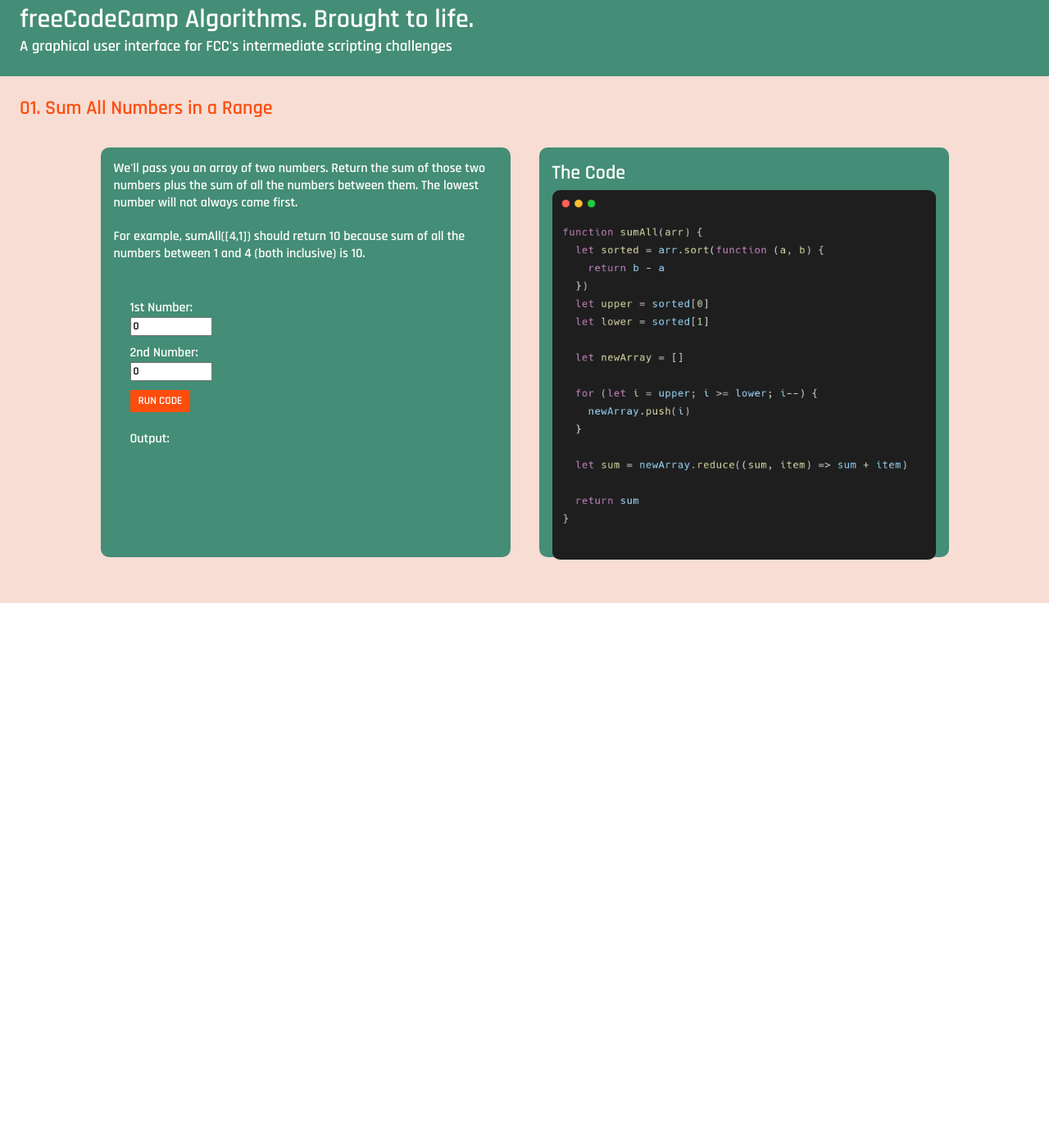
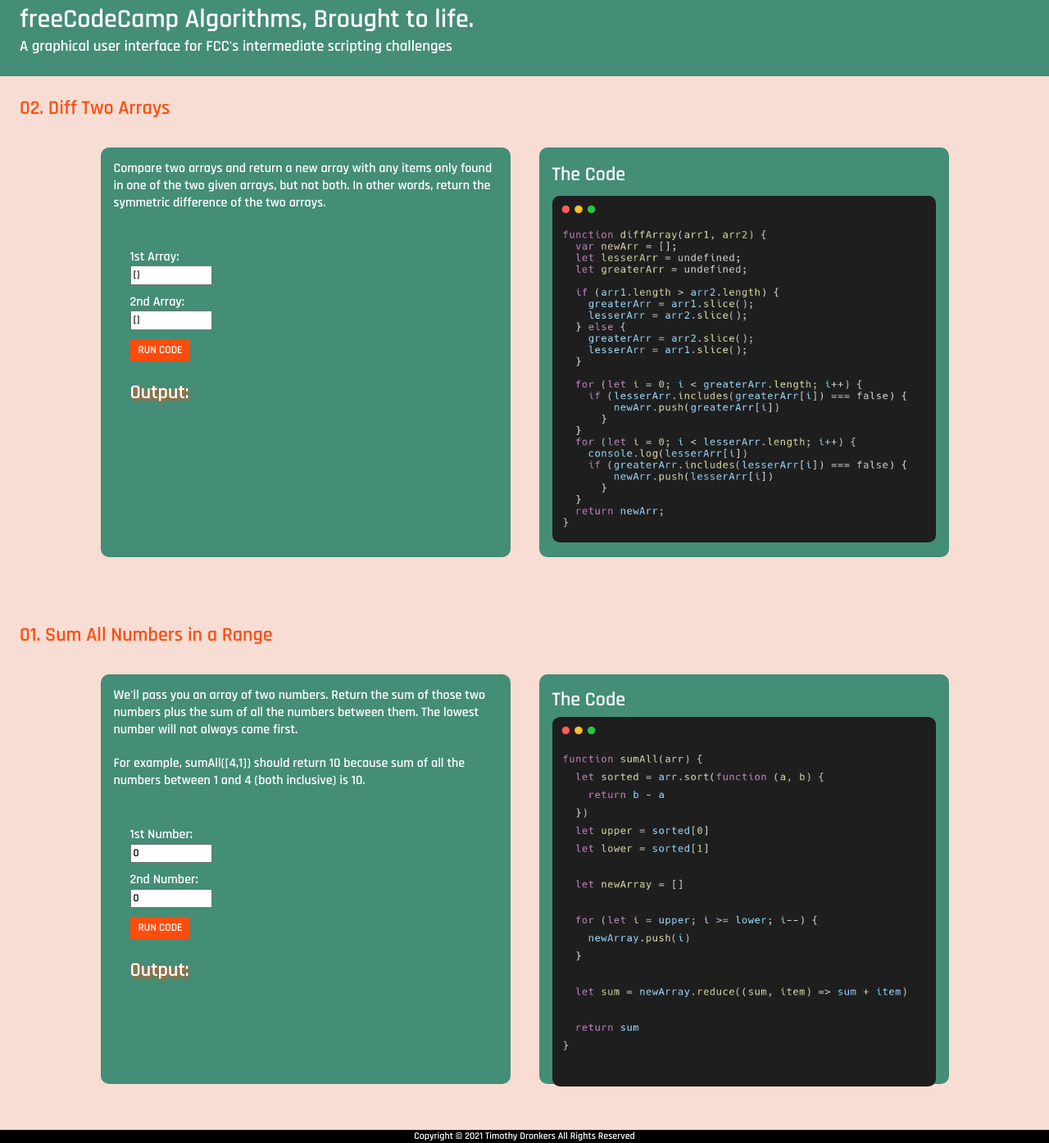
Before and after one commit to tdronkers04/fcc-algorithm-gui, a plain HTML site: page index.html in a window 1280 px wide. Shown: the part 21-1416 px from the top of the page at 82% size. Before the commit the page ends 800 px from the top, so only its background shows below. Drawn offline with Linux system fonts and the light colour scheme.

Commit message:
adding second challenge

```diff
--- a/index.html
+++ b/index.html
@@ -9,10 +9,36 @@
 </head>
     <body>
         <header>
-            <h1>freeCodeCamp Algorithms. Brought to life.</h1>
+            <h1>freeCodeCamp Algorithms, Brought to life.</h1>
             <h3>A graphical user interface for FCC's intermediate scripting challenges</h3>
         </header>
         <main>
+            <div class="div1">
+                <h2>02. Diff Two Arrays</h2>
+                <div class="container">
+                    <div class="left-column">
+                        <p>Compare two arrays and return a new array with any items only found in one of the two given arrays, but not both. In other words, return the symmetric difference of the two arrays.</p>
+                        <form id="form-02">
+                          <p>
+                            <label>1st Array:</label>
+                            <input type="text" id="02-a" name="02-a" size="10" value="[]">
+                          </p>
+                          <p>
+                            <label>2nd Array:</label>
+                            <input type="text" id="02-b" name="02-b" size="10" value="[]">
+                          </p>
+                          <p>
+                            <input type="button" onclick="#" value="Run Code">
+                          </p>
+                        </form>
+                        <p class="output">Output:  <span id="02-result"></span></p>
+                    </div>
+                    <div class="right-column">
+                        <h2>The Code</h2>
+                        <img src="pics/diff-two-arrays.png" alt="javascript code">
+                    </div>
+                </div>
+            </div>
             <div class="div1">
                 <h2>01. Sum All Numbers in a Range</h2>
                 <div class="container">
@@ -33,7 +59,7 @@
                             <input type="button" onclick="sumAll()" value="Run Code">
                           </p>
                         </form>
-                        <p class="output">Output: <span id="01-result"></span></p>
+                        <p class="output">Output:  <span id="01-result"></span></p>
                     </div>
                     <div class="right-column">
                         <h2>The Code</h2>
@@ -42,6 +68,9 @@
                 </div>
             </div>
         </main>
+        <footer>
+            <p>Copyright &copy; <script>document.write(new Date().getFullYear())</script> Timothy Dronkers All Rights Reserved</p>
+          </footer>
         <script src="algos.js"></script>
     </body>
 
--- a/styles.css
+++ b/styles.css
@@ -8,6 +8,15 @@
     background-color: #448D76;
     color: #ffffff;
     padding: 1.5em;
+  }
+
+  footer {
+    display: flex;
+    justify-content: center;
+    align-items: center;
+    background-color: #000000;
+    color: #ffffff;
+    font-size: 12px;
   }
 
   .div1 {
@@ -35,6 +44,8 @@
 
   .output {
       padding-left: 20px;
+      font-size: x-large;
+      text-shadow: 2px 2px 4px #FD4D0D;
   }
 
   input[type=button] {
@@ -63,11 +74,7 @@
     margin-top: 5px;
 }
 
-  #form-01 {
-    /* display: flex;
-    flex-direction: column;
-    justify-content: space-between;
-    align-items: flex-start; */
+  #form-01, #form-02{
     display: grid;
     grid-template-columns: 100px;
     grid-template-rows: 30px 30px 30px;
```
Also changed, not shown: pics/diff-two-arrays.png (added), 1 other file.
